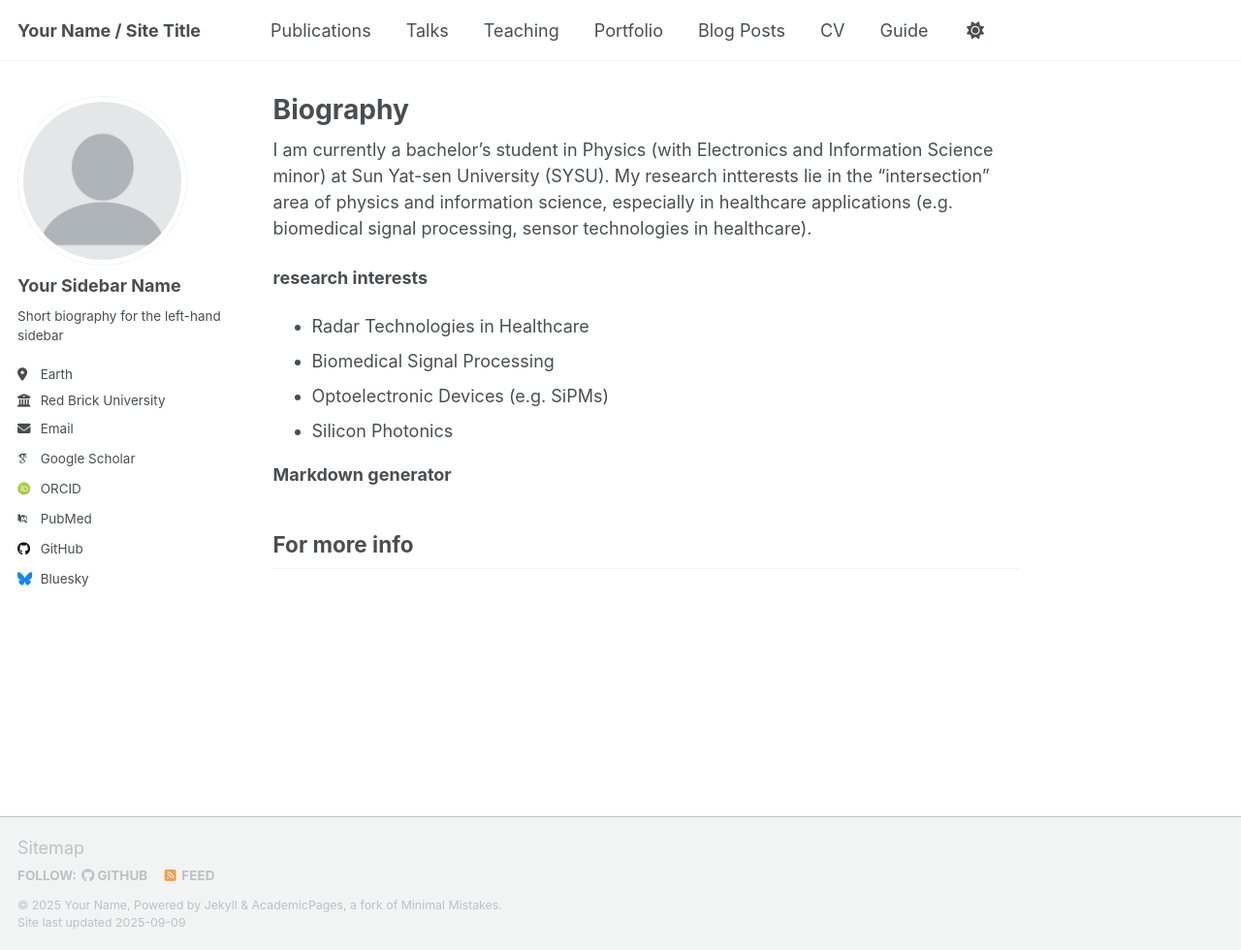
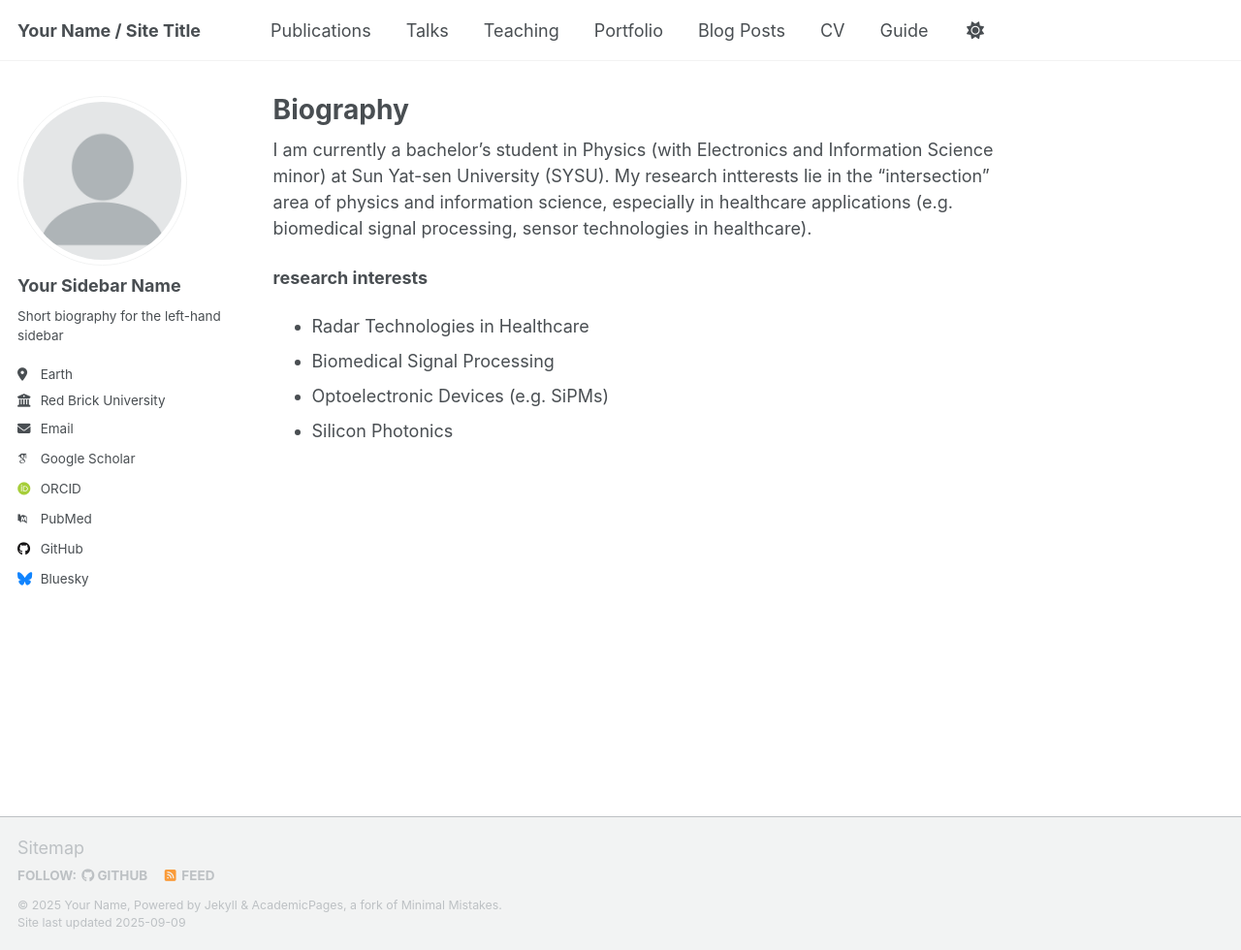
Before and after one commit to li-menglin/li-menglin.github.io, a Jekyll site: the page built from _pages/about.md, in a window 1280 px wide and 980 px high. Shown: the whole window at 97% size. Built offline with Jekyll 4.4.1, drawn with Linux system fonts in a browser that asks for light colours; some web fonts are replaced; a script that is not in the unit is left out.

Commit message:
Update about.md

```diff
--- a/_pages/about.md
+++ b/_pages/about.md
@@ -9,14 +9,10 @@ redirect_from:
 
 I am currently a bachelor’s student in Physics (with Electronics and Information Science minor) at Sun Yat-sen University (SYSU). My research intterests lie in the “intersection” area of physics and information science, especially in healthcare applications (e.g. biomedical signal processing, sensor technologies in healthcare).
 
+
 **research interests**
 
 - Radar Technologies in Healthcare
 - Biomedical Signal Processing
 - Optoelectronic Devices (e.g. SiPMs)
 - Silicon Photonics
-
-**Markdown generator**
-
-For more info
-------
```
